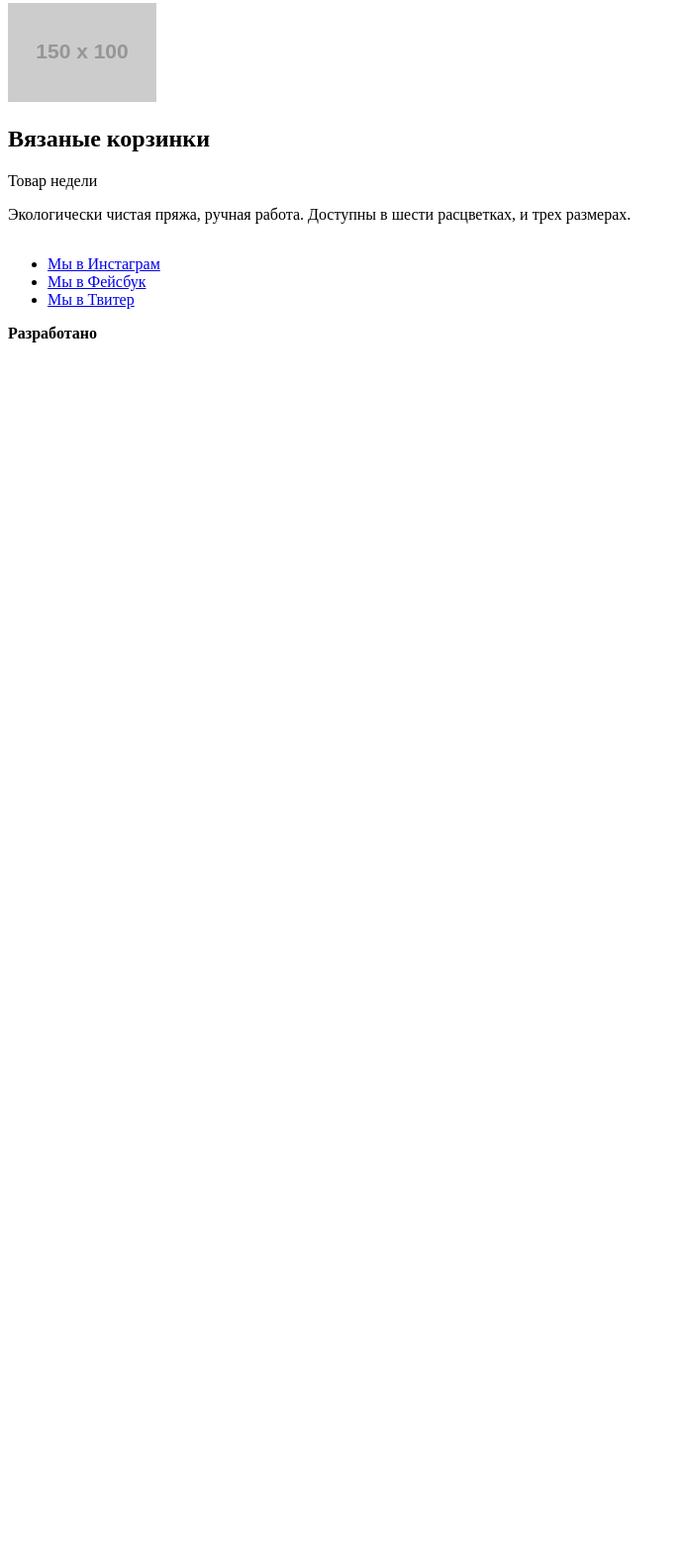
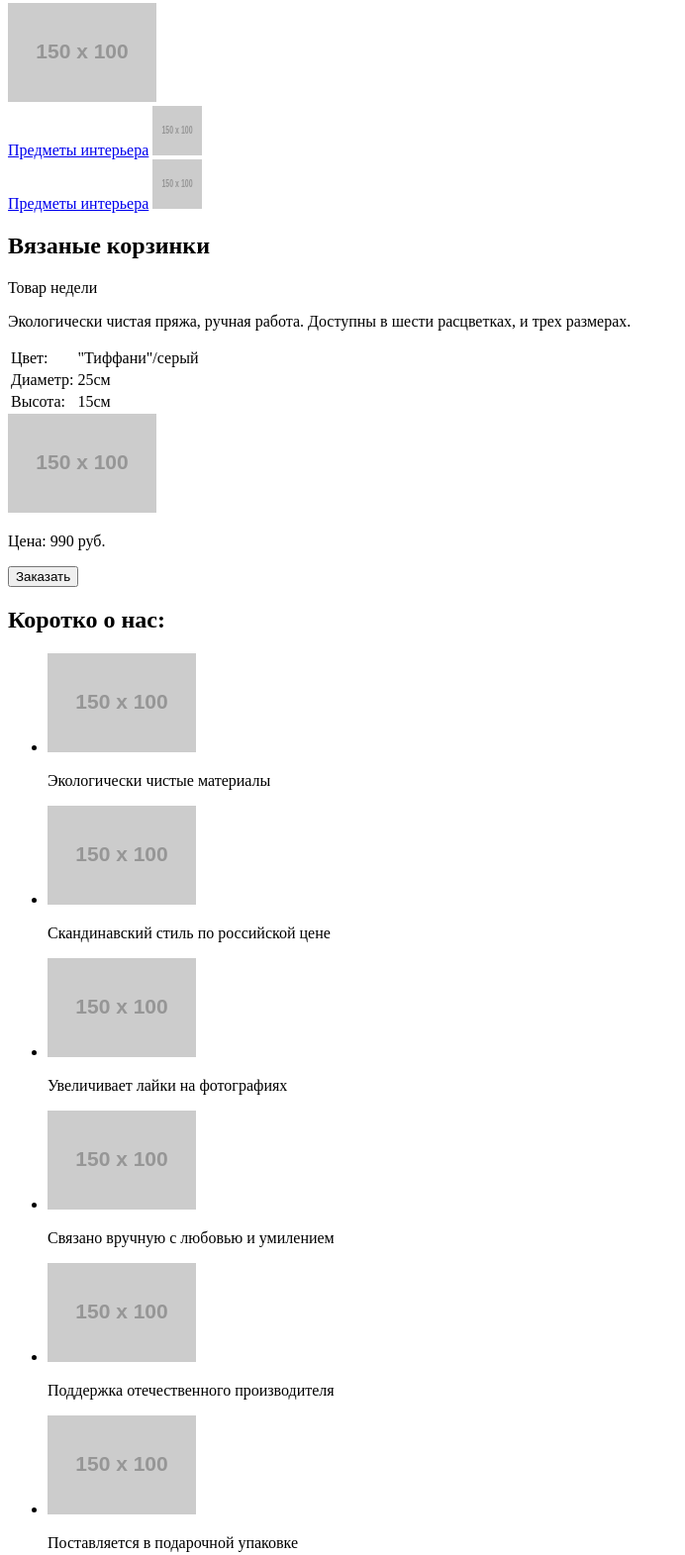
Before and after one commit to sirnet/426679-mishka-16, a website: page source/index.html in a window 1280 px wide. Shown: the part 210-1781 px from the top of the page at 99% size, without its empty margins (0-692 px from the left). Before the commit the page ends 800 px from the top, so only its background shows below. Drawn offline with Linux system fonts and the light colour scheme; placeholder pictures from the web are drawn by us.

Commit message:
Добавлена html-разметка к файлу index

```diff
--- a/source/index.html
+++ b/source/index.html
@@ -23,17 +23,68 @@
         <main class="page-main">
             <section class="categories">
                 <div class="categories__wrap">
-
+                    <a href="#" class="categories__link">Предметы интерьера</a>
+                    <img class="categories__icon" src="http://placehold.it/150x100" width="50" height="50">
+                </div>
+                <div class="categories__wrap">
+                <a href="#" class="categories__link">Предметы интерьера</a>
+                <img class="categories__icon" src="http://placehold.it/150x100" width="50" height="50">
                 </div>
             </section>
+
             <section class="card">
               <div class="card-product__wrap">
                     <h2 class="card__tittle">Вязаные корзинки</h2>
                     <span class="card__week">Товар недели</span>
                     <p class="card__info">Экологически чистая пряжа, ручная работа. Доступны в шести расцветках, и трех размерах.</p>
                     <table>
-
+                        <tr>
+                            <td>Цвет:</td>
+                            <td>"Тиффани"/серый</td>
+                        </tr>
+                        <tr>
+                            <td>Диаметр:</td>
+                            <td>25см</td>
+                        </tr>
+                        <tr>
+                            <td>Высота:</td>
+                            <td>15см</td>
+                        </tr>
                     </table>
+                    <img class="card__image" src="http://placehold.it/150x100" alt="Вязаные корзины">
+                    <p class="card__value">Цена: 990 руб.</p>
+                    <button class="page__button card__button" type="button">Заказать</button>
+                </div>
+            </section>
+            <section class="inform">
+                <div class="inform__wrap">
+                    <h2 class="inform__tittle">Коротко о нас:</h2>
+                    <ul class="inform__list">
+                        <li class="inform__items">
+                            <img src="http://placehold.it/150x100" alt="Экологически чистые материалы" class="inform__items-icon">
+                            <p class="inform__list-text"></p>Экологически чистые материалы</p>
+                        </li>
+                        <li class="inform__items">
+                            <img src="http://placehold.it/150x100" alt="" class="inform__items-icon">
+                            <p class="inform__list-text"></p>Скандинавский стиль по российской цене</p>
+                        </li>
+                        <li class="inform__items">
+                            <img src="http://placehold.it/150x100" alt="" class="inform__items-icon">
+                            <p class="inform__list-text"></p>Увеличивает лайки на фотографиях</p>
+                        </li>
+                        <li class="inform__items">
+                            <img src="http://placehold.it/150x100" alt="" class="inform__items-icon">
+                            <p class="inform__list-text"></p>Связано вручную с любовью и умилением</p>
+                        </li>
+                        <li class="inform__items">
+                            <img src="http://placehold.it/150x100" alt="" class="inform__items-icon">
+                            <p class="inform__list-text"></p>Поддержка отечественного производителя</p>
+                        </li>
+                        <li class="inform__items">
+                            <img src="http://placehold.it/150x100" alt="" class="inform__items-icon">
+                            <p class="inform__list-text"></p>Поставляется в подарочной упаковке</p>
+                        </li>
+                    </ul>
                 </div>
             </section>
       </main>
```
Lines whose indentation alone changed are shown as unchanged.
